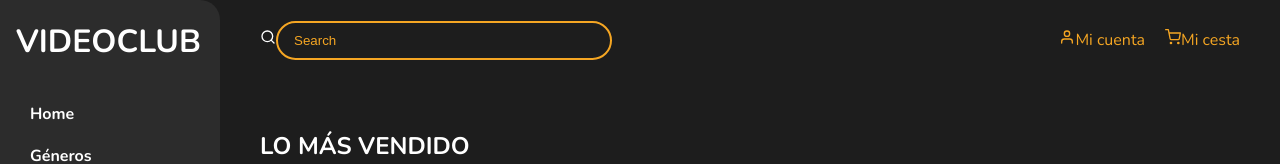
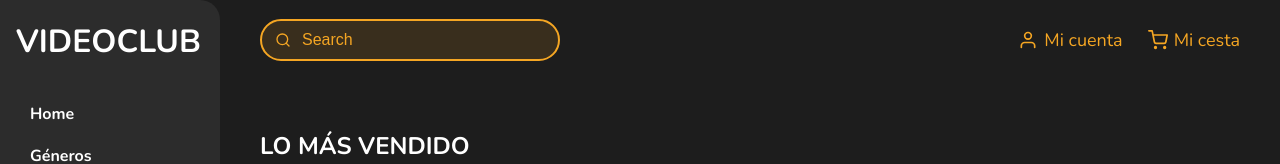
Before and after one commit to laubuscato/videoclub-frontend, a React (Vite) app: page /home in a window 1280 px wide. Shown: the top 164 px of the page. Built offline with nearby package versions, Linux system fonts and the light colour scheme.

Commit message:
Actualizacion barra search y cuenta/cesta

```diff
--- a/src/pages/home.css
+++ b/src/pages/home.css
@@ -4,32 +4,36 @@
   display: grid;
   grid-template-columns: 220px 1fr;
   grid-template-rows: 80px 1fr;
+
   min-height: 100vh;
+
   background: #1d1d1d;
   color: white;
   font-family: 'Nunito', sans-serif;
 }
 
-/* SIDEBAR */
+
+/* sidebar */
 
 .sidebar {
   grid-row: 1 / 3;
-  background: #2c2c2c;
-  padding: 30px;
-  border-radius: 0 20px 20px 0;
+
   display: flex;
   flex-direction: column;
+
+  padding: 30px;
+
+  background: #2c2c2c;
+  border-radius: 0 20px 20px 0;
 }
 
 .logo {
-  font-size: 28px;
+  font-size: 32px;
   font-weight: bold;
+
   margin-bottom: 40px;
   margin-top: -10px;
   margin-left: -14px;
-
-  font-size: 32px;
-  font-weight: bold;
 }
 
 .menu-item {
@@ -47,6 +51,8 @@
 
   opacity: 0.8;
   cursor: pointer;
+
+  transition: all 0.2s ease;
 }
 
 .genres li:hover {
@@ -54,38 +60,117 @@
   color: #f5a623;
 }
 
-/* HEADER */
+
+/* header */
 
 .header {
   grid-column: 2;
+
   display: flex;
   align-items: center;
   justify-content: space-between;
+
   padding: 20px 40px;
+}
+
+
+/* buscador */
+
+.search-container {
+  position: relative;
+
+  display: flex;
+  align-items: center;
 }
 
 .search {
   width: 300px;
-  padding: 10px 16px;
+  height: 42px;
+
+  padding: 10px 16px 10px 40px;
+
+  font-size: 16px;
+  color: white;
+
   border-radius: 25px;
   border: 2px solid #f5a623;
-  background: transparent;
-  color: white;
+  background: #f5a52321;
+
+  box-sizing: border-box;
+
+  transition: all 0.2s ease;
 }
 
 .search::placeholder {
   color: #f5a623;
 }
 
+.search:hover {
+  border-color: #ffb84d;
+}
+
+.search:focus {
+  outline: none;
+  border-color: #f5a623;
+  box-shadow: 0 0 8px rgba(245, 166, 35, 0.6);
+}
+
+
+/* icono lupa */
+
+.search-icon {
+  position: absolute;
+  left: 15px;
+
+  font-size: 16px;
+  color: #f5a623;
+
+  pointer-events: none;
+}
+
+
+/* botones header */
+
+.header-actions {
+  display: flex;
+  align-items: center;
+  gap: 25px;
+}
+
 .header-actions span {
-  margin-left: 20px;
+  display: flex;
+  align-items: center;
+  gap: 6px;
+
+  height: 42px;
+
+  font-size: 18px;
   color: #f5a623;
+
   cursor: pointer;
 
-  transition: all 0.15s ease;
+  transition: all 0.2s ease;
 }
 
-/* CONTENT */
+.header-actions svg {
+  font-size: 20px;
+}
+
+.header-actions span:hover {
+  color: #ffb84d;
+  text-shadow: 0 0 6px rgba(245, 166, 35, 0.6);
+}
+
+.header-actions span:hover svg {
+  filter: drop-shadow(0 0 6px rgba(245, 166, 35, 0.7));
+}
+
+.header-actions span:active {
+  transform: scale(0.92);
+}
+
+
+/* contenido */
 
 .content {
   padding: 30px 40px;
@@ -95,22 +180,31 @@
   margin-bottom: 25px;
 }
 
-/* MOVIES GRID */
+
+/* grid de películas */
 
 .movies {
   display: grid;
   grid-template-columns: repeat(4, 1fr);
+
   gap: 25px;
 }
 
+
+/* tarjeta peli */
+
 .movie {
-  background: #333;
-  border-radius: 16px;
-  overflow: hidden;
-  padding: 14px;
   display: flex;
   flex-direction: column;
   gap: 10px;
+
+  padding: 14px;
+
+  background: #333;
+  border-radius: 16px;
+
+  overflow: hidden;
+
   transition: transform 0.2s ease, box-shadow 0.2s ease;
 }
 
@@ -122,20 +216,25 @@
 .movie-poster {
   width: 100%;
   height: 280px;
+
   object-fit: cover;
+
   border-radius: 10px;
   display: block;
 }
 
 .movie h3 {
+  margin: 0;
+
   font-size: 18px;
-  margin: 0;
   color: #fff;
 }
 
 .movie p {
   margin: 0;
-  color: #cfcfcf;
+
   font-size: 14px;
   line-height: 1.4;
+
+  color: #cfcfcf;
 }
```
